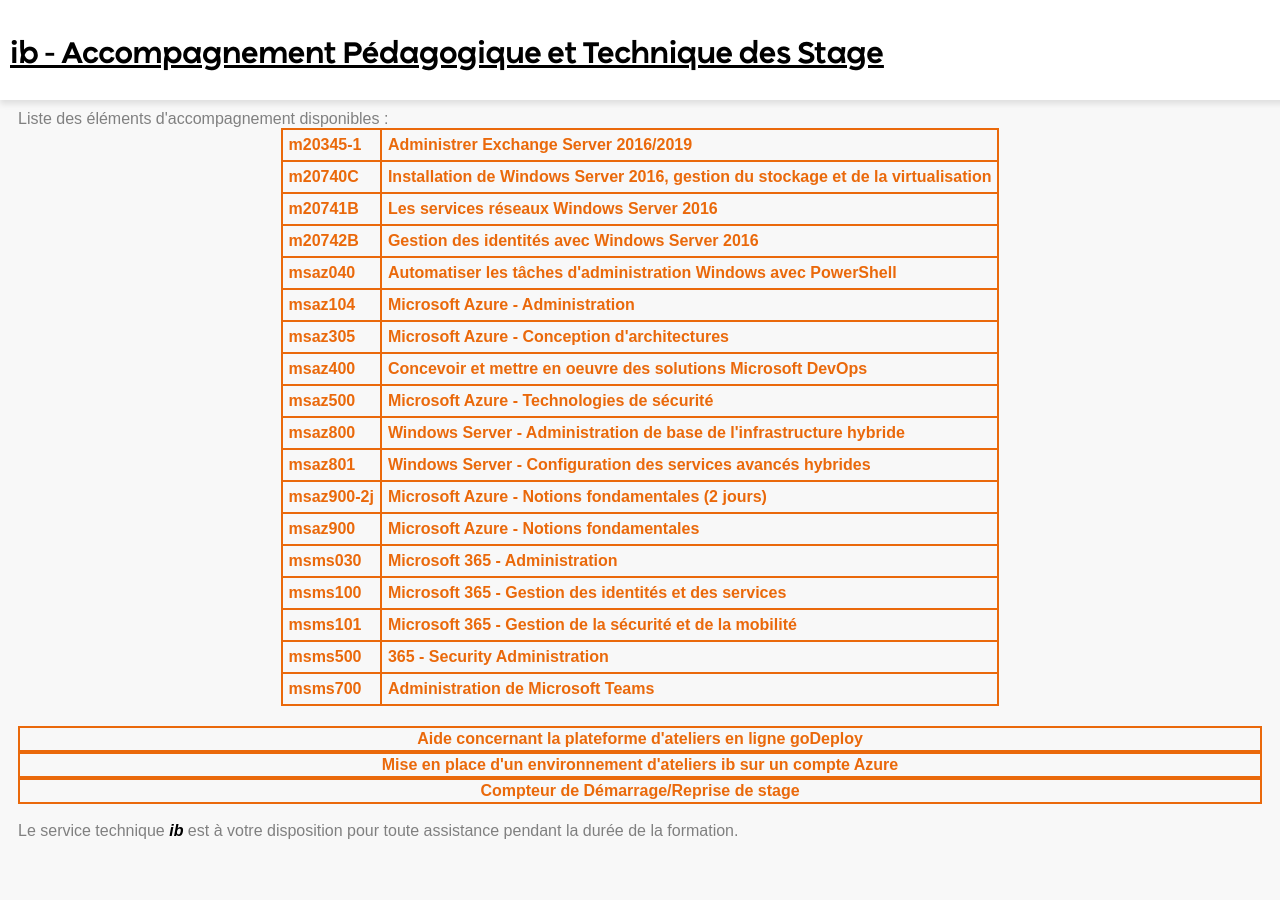
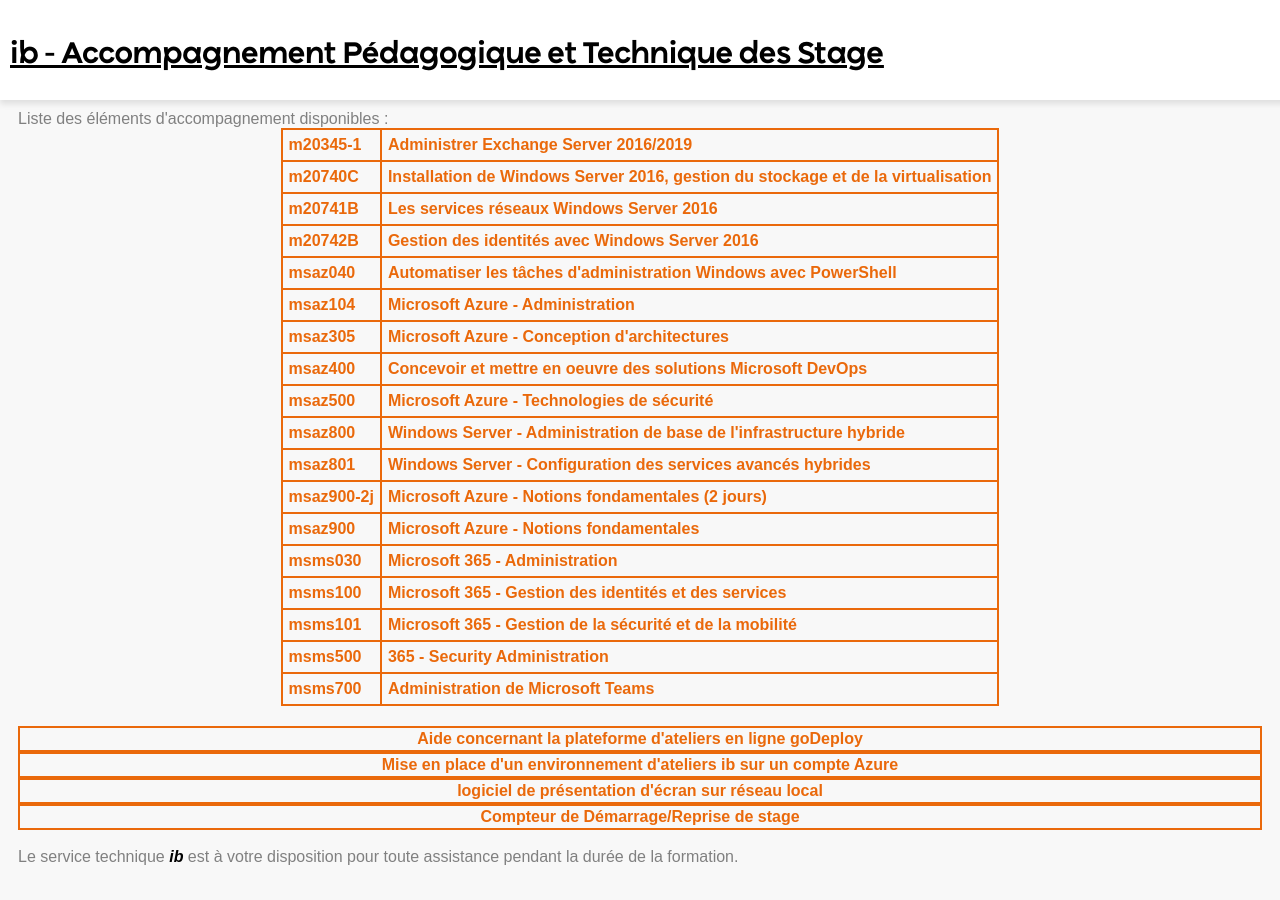
Before and after one commit to renaudwangler/ib-apts, a Jekyll site: the page built from index.html, in a window 1280 px wide. Built offline with Jekyll 4.4.1, drawn with Linux system fonts in a browser that asks for light colours.

Commit message:
Ajout de référence à ScreenTask

```diff
--- a/index.html
+++ b/index.html
@@ -14,6 +14,7 @@
 
 <a href="https://github.com/renaudwangler/ib/blob/master/extra/goDeployDoc.md#plateforme-godeploy" target="_blank">Aide concernant la plateforme d'ateliers en ligne goDeploy</a>
 <a href="https://github.com/renaudwangler/ib/blob/master/extra/ibAzureLabs.md#mise-en-place-dun-environnement-dateliers-ib-sur-un-compte-azure" target="_blank">Mise en place d'un environnement d'ateliers ib sur un compte Azure</a>
+<a href="https://github.com/EslaMx7/ScreenTask" target="_blank">logiciel de présentation d'écran sur réseau local</a>
 <a href="chrono.html" target="_blank">Compteur de Démarrage/Reprise de stage</a>
 <script>
     window.onload = indexLoad();
```
